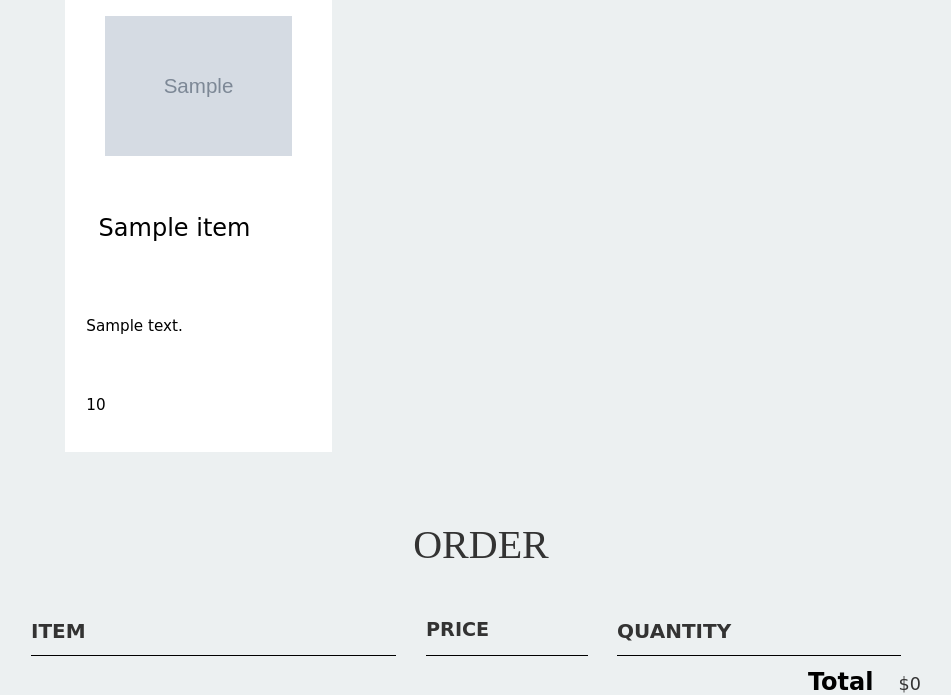
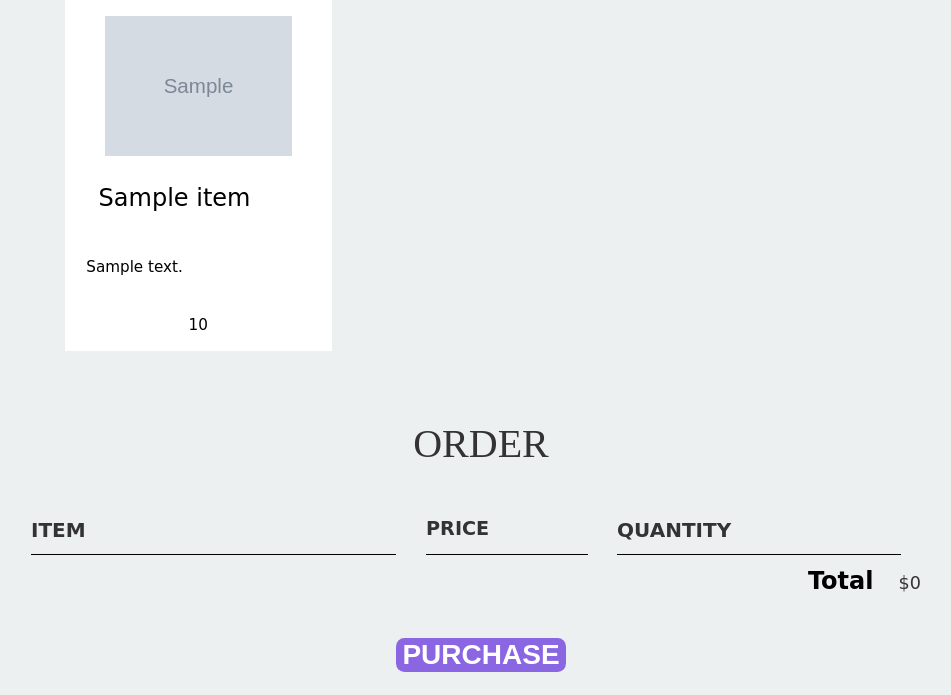
Before and after one commit to ABhutoria/Boishii, a Flask app: template app/application/templates/order_page.html in a window 1280 px wide. Shown: the part 202-897 px from the top of the page, without its empty margins (159-1110 px from the left). After the commit the page ends 874 px from the top, so only its background shows below. Run offline with Flask 2, Linux system fonts and the light colour scheme; the template is opened without the code that fills it: most values are stand-ins (such as "Sample title", 1, 10 or a date in 2020); grey boxes marked "Sample" are stand-in pictures.

Commit message:
js order stuff

```diff
--- a/app/application/static/css/order-styles.css
+++ b/app/application/static/css/order-styles.css
@@ -89,10 +89,9 @@ body {
 }
 
 .card-name {
-  margin-top: 0;
-	margin-bottom: .5em;
 	font-weight: normal;
-  padding: 1.4em;
+  padding-left: 1.4em;
+  padding-right: 1.4em;
 }
 
 .card-description {
@@ -102,7 +101,7 @@ body {
 
 .card-price {
   font-size: 95%;
-	padding: 1.4em;
+  text-align: center;
 }
 
 img {
--- a/app/application/static/js/order.js
+++ b/app/application/static/js/order.js
@@ -53,12 +53,14 @@ function quantityChanged(event) {
 }
 
 function addToOrderClicked(event) {
+    console.log("HELLO")
     var button = event.target
-    var shopItem = button.parentElement.parentElement
-    var title = shopItem.getElementsByClassName('card-content')[0].innerText
-    // var price = shopItem.getElementsByClassName('shop-item-price')[0].innerText
-    // var imageSrc = shopItem.getElementsByClassName('shop-item-image')[0].src
-    addItemToOrder(title, NULL, NULL)
+    console.log(button)
+    var orderItem = button.parentElement.parentElement
+    var title = orderItem.getElementsByClassName('card-name')[0].innerText
+    var price = orderItem.getElementsByClassName('card-price')[0].innerText
+    var imageSrc = orderItem.getElementsByClassName('thumbnail')[0].src
+    addItemToOrder(title, price, imageSrc)
     updateOrderTotal()
 }
 
@@ -73,7 +75,7 @@ function addItemToOrder(title, price, imageSrc) {
             return
         }
     }
-    var OrderRowContents = `
+    var orderRowContents = `
         <div class="order-item order-column">
             <img class="order-item-image" src="${imageSrc}" width="100" height="100">
             <span class="order-item-title">${title}</span>
```
